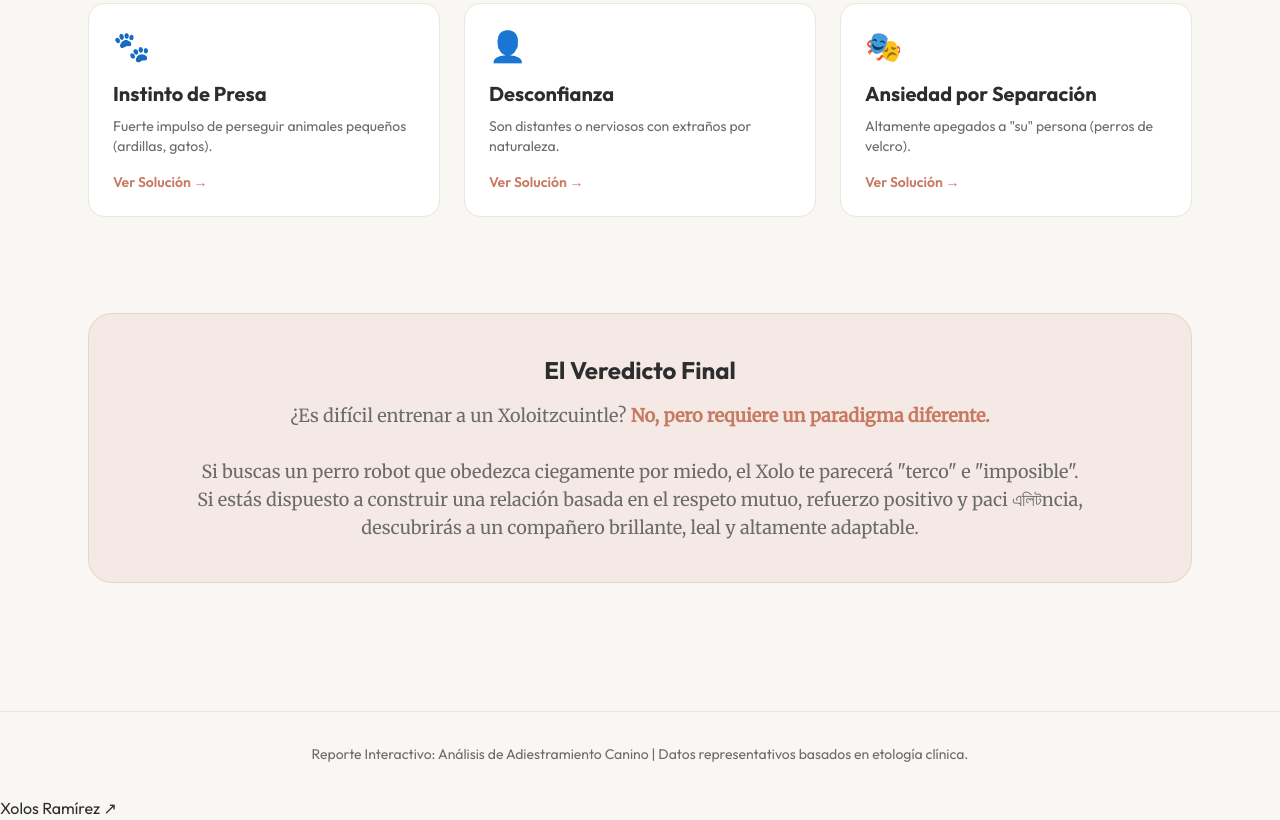
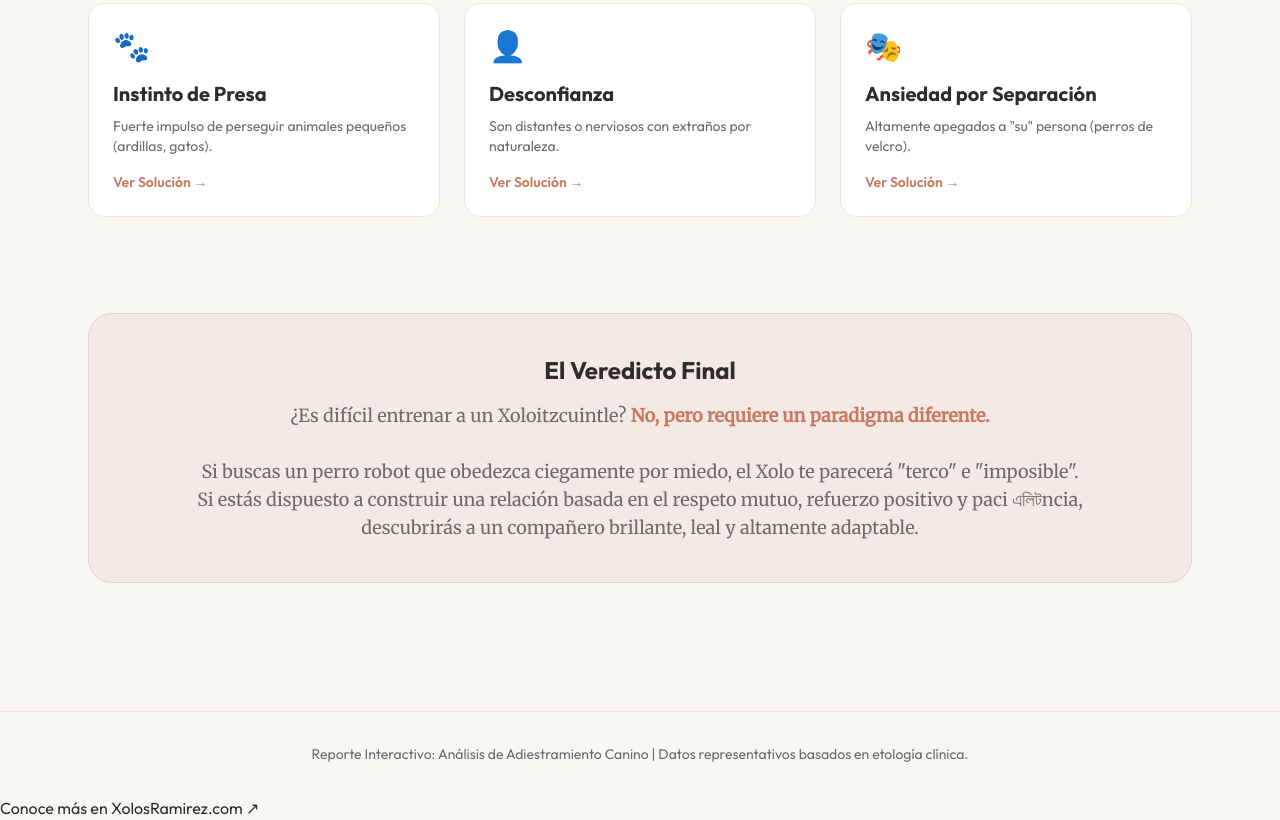
Before and after one commit to xolosArmy/xolosramirez, a plain HTML site: page blog/xoloitzcuintle-entrenamiento.html in a window 1280 px wide. Shown: the part 2487-3307 px from the top of the page. Drawn offline with nearby package versions, Linux system fonts and the light colour scheme.

Commit message:
Update xoloitzcuintle-entrenamiento.html

```diff
--- a/blog/xoloitzcuintle-entrenamiento.html
+++ b/blog/xoloitzcuintle-entrenamiento.html
@@ -516,21 +516,12 @@
   target="_blank"
   rel="noreferrer"
   style={{
-      display: 'inline-flex',
-      alignItems: 'center',
-      justifyContent: 'center',
-      padding: '10px 16px',
-      background: '#111',
-      border: '1px solid #00eaff',
-      color: '#00eaff',
+    color: '#8ff7ff',
     textDecoration: 'none',
-      borderRadius: '10px',
-      fontSize: '0.95rem',
-      fontWeight: 'bold',
+    fontSize: '0.9rem',
   }}
 >
-    Xolos Ramírez ↗
+  Conoce más en XolosRamirez.com ↗
 </a>
-</div>
 </body>
 </html>
```
Lines whose indentation alone changed are shown as unchanged.
